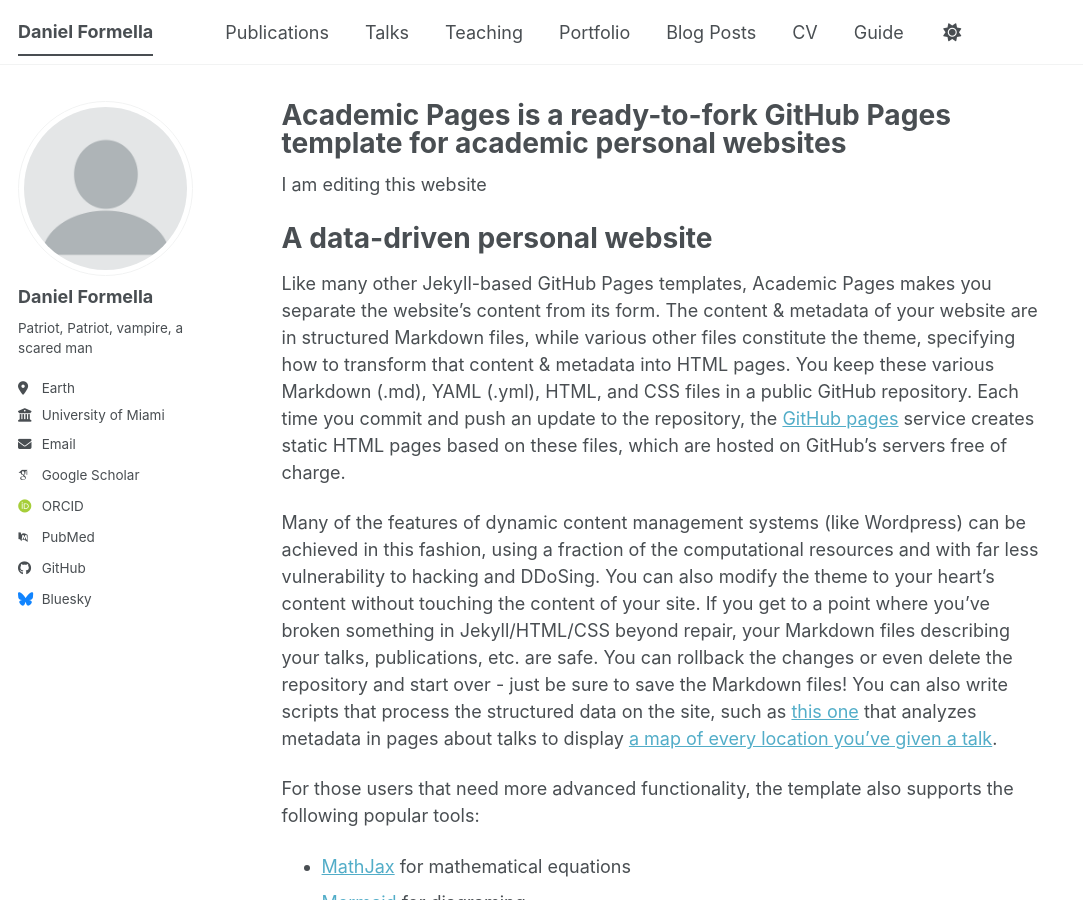
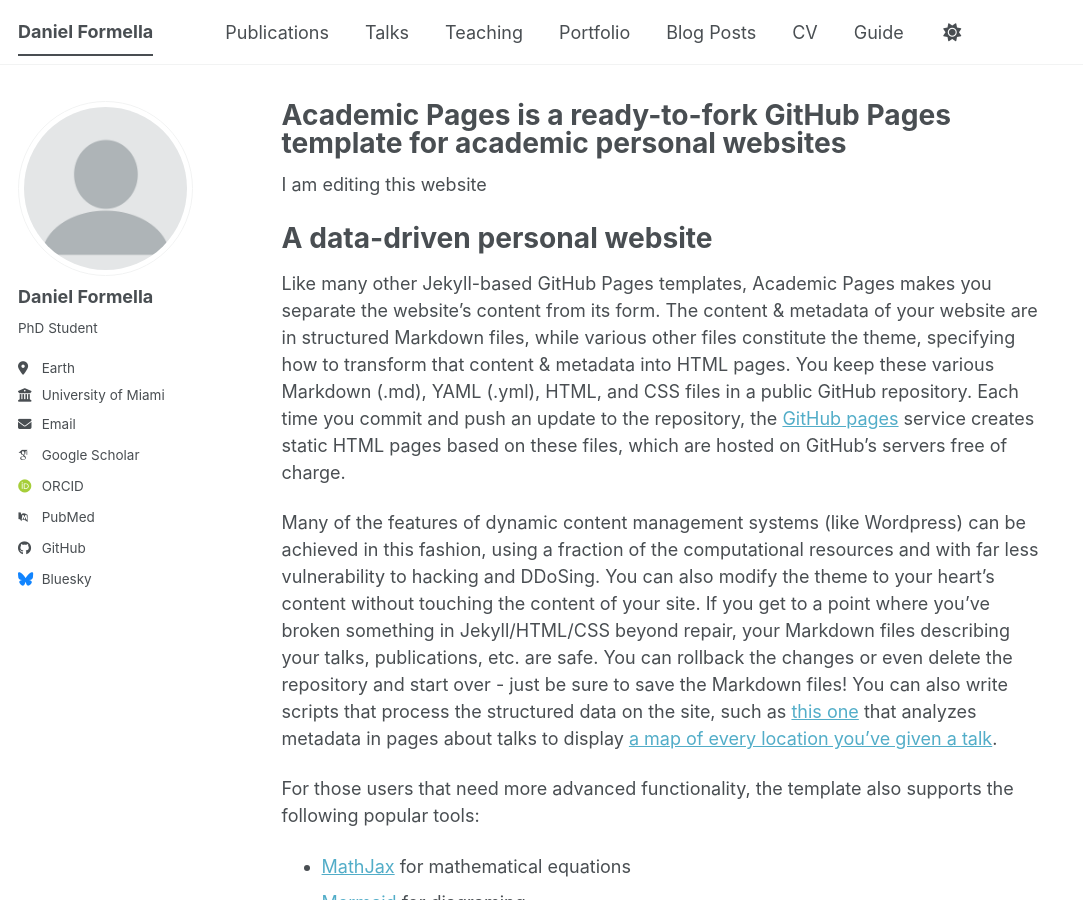
Before and after one commit to dff24/danielformella.github.io, a Jekyll site: the page built from _pages/about.md, in a window 1280 px wide and 900 px high. Shown: the whole window, without its empty margins (0-1083 px from the left). Built offline with Jekyll 4.4.1, drawn with Linux system fonts in a browser that asks for light colours; some web fonts are replaced; a script bundle is joined from its source files by our own code; library files that are not in the unit come from our copies.

Commit message:
Update _config.yml

```diff
--- a/_config.yml
+++ b/_config.yml
@@ -26,7 +26,7 @@
   avatar           : "profile.png"
   name             : "Daniel Formella"
   pronouns         : # example: "ze/zer"
-  bio              : "Patriot, Patriot, vampire, a scared man"
+  bio              : "PhD Student"
   location         : "Earth"
   employer         : "University of Miami"
   uri              : # URL
```
